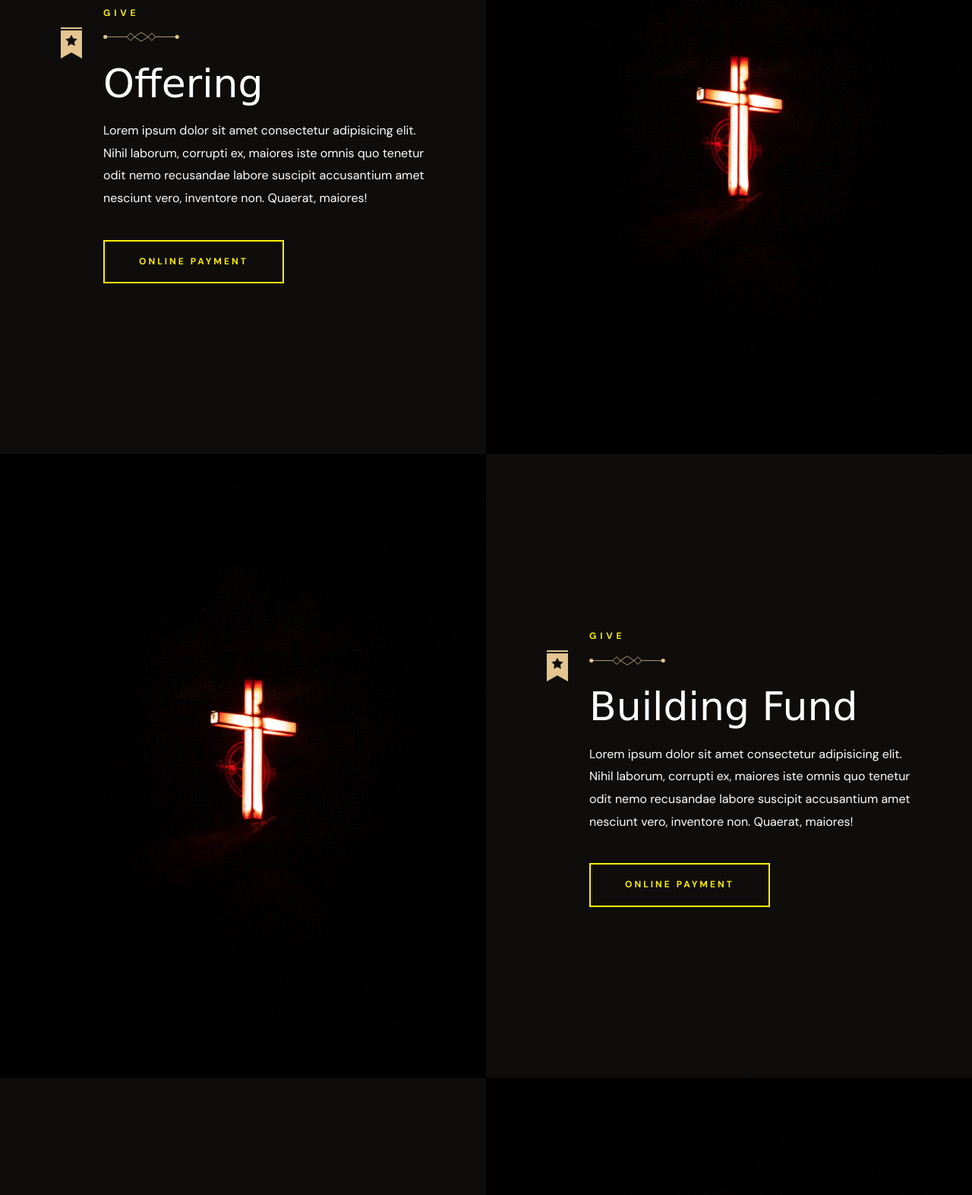
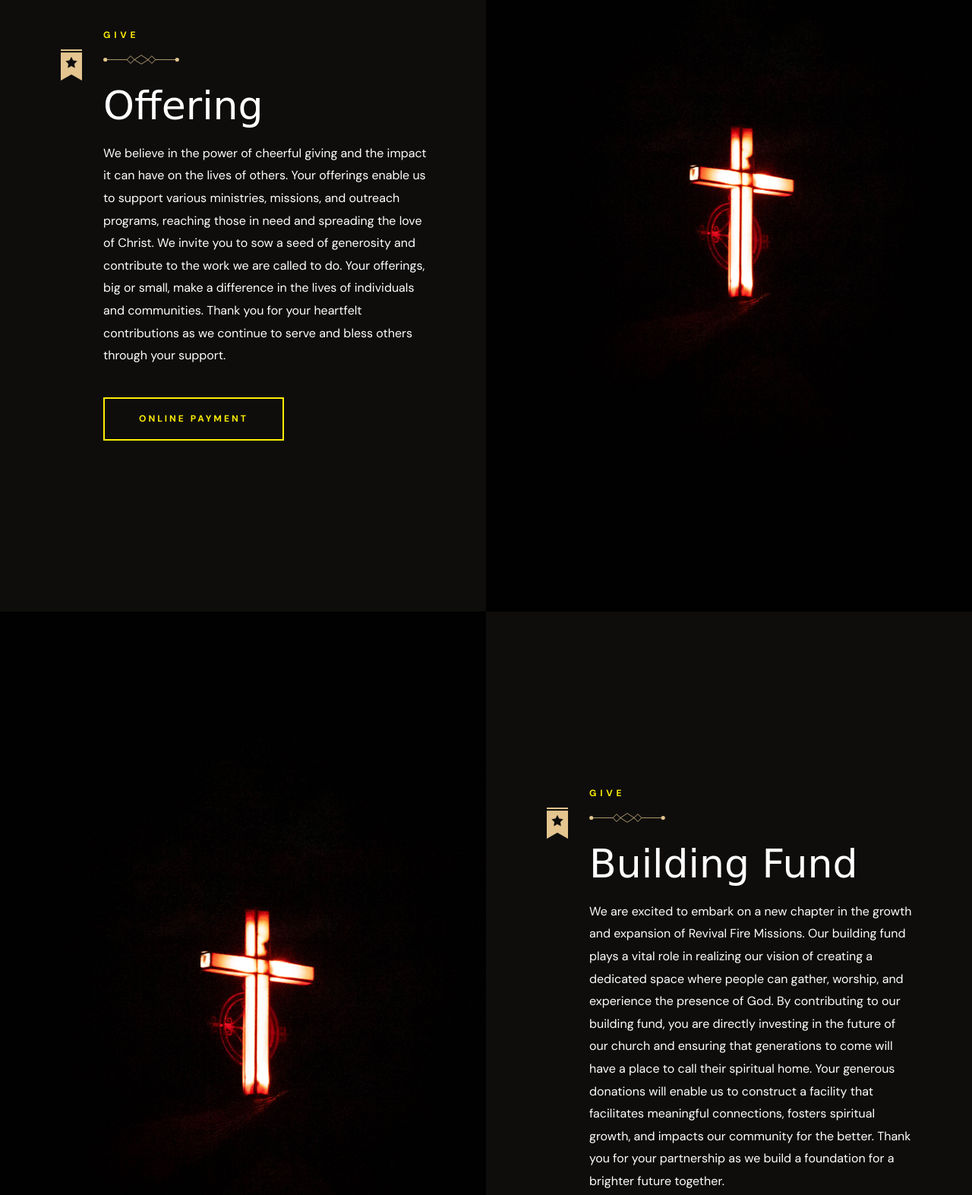
Before and after one commit to UsmanTheGuy/rfmi, a plain HTML site: page Give.html in a window 1280 px wide. Shown: the part 1923-3496 px from the top of the page at 76% size. Drawn offline with nearby package versions, Linux system fonts and the light colour scheme; a web font is replaced by a local one.

Commit message:
Update Give.html

```diff
--- a/Give.html
+++ b/Give.html
@@ -285,12 +285,10 @@
             <h2 class="headline-1 section-title"> Tithe </h2>
 
             <p class="section-text">
-              Lorem ipsum dolor sit amet consectetur adipisicing elit.
-              Nihil laborum, corrupti ex, maiores iste omnis quo tenetur odit nemo recusandae labore suscipit accusantium amet nesciunt vero, inventore non.
-              Quaerat, maiores!
+              Support God's work and honor Him through tithing at Revival Fire Missions. Your generous giving enables us to spread hope, love, and transformation. Partner with us to make a lasting impact on lives and our community. Thank you for your faithful support.
             </p>
 
-            <a href="https://sandbox-flw-web-v3.herokuapp.com/donate/jp0frv66gc5f" class="btn btn-primary">
+            <a href="https://sandbox-flw-web-v3.herokuapp.com/donate/grzk678ufh6z" class="btn btn-primary">
               <span class="text text-1"> Online Payment </span>
 
               <span class="text text-2" aria-hidden="true"> Online Payment </span>
@@ -321,9 +319,7 @@
             <h2 class="headline-1 section-title"> Offering </h2>
 
             <p class="section-text">
-              Lorem ipsum dolor sit amet consectetur adipisicing elit.
-              Nihil laborum, corrupti ex, maiores iste omnis quo tenetur odit nemo recusandae labore suscipit accusantium amet nesciunt vero, inventore non.
-              Quaerat, maiores!
+              We believe in the power of cheerful giving and the impact it can have on the lives of others. Your offerings enable us to support various ministries, missions, and outreach programs, reaching those in need and spreading the love of Christ. We invite you to sow a seed of generosity and contribute to the work we are called to do. Your offerings, big or small, make a difference in the lives of individuals and communities. Thank you for your heartfelt contributions as we continue to serve and bless others through your support.
             </p>
 
             <a href="https://sandbox-flw-web-v3.herokuapp.com/donate/jp0frv66gc5f" class="btn btn-primary">
@@ -365,9 +361,7 @@
             <h2 class="headline-1 section-title"> Building Fund </h2>
 
             <p class="section-text">
-              Lorem ipsum dolor sit amet consectetur adipisicing elit.
-              Nihil laborum, corrupti ex, maiores iste omnis quo tenetur odit nemo recusandae labore suscipit accusantium amet nesciunt vero, inventore non.
-              Quaerat, maiores!
+              We are excited to embark on a new chapter in the growth and expansion of Revival Fire Missions. Our building fund plays a vital role in realizing our vision of creating a dedicated space where people can gather, worship, and experience the presence of God. By contributing to our building fund, you are directly investing in the future of our church and ensuring that generations to come will have a place to call their spiritual home. Your generous donations will enable us to construct a facility that facilitates meaningful connections, fosters spiritual growth, and impacts our community for the better. Thank you for your partnership as we build a foundation for a brighter future together.
             </p>
 
             <a href="https://sandbox-flw-web-v3.herokuapp.com/donate/jp0frv66gc5f" class="btn btn-primary">
@@ -400,9 +394,7 @@
             <h2 class="headline-1 section-title"> Thanks Giving </h2>
 
             <p class="section-text">
-              Lorem ipsum dolor sit amet consectetur adipisicing elit.
-              Nihil laborum, corrupti ex, maiores iste omnis quo tenetur odit nemo recusandae labore suscipit accusantium amet nesciunt vero, inventore non.
-              Quaerat, maiores!
+              At Revival Fire Missions, we celebrate the spirit of gratitude and the power of giving thanks. Thanksgiving is a time to reflect on God's abundant blessings and express our heartfelt appreciation for His faithfulness in our lives. We encourage you to join us in cultivating a thankful heart, not just during the Thanksgiving season, but every day. As we offer our thanks, we are reminded of God's goodness and provision, which inspires us to share His love with others. Let us come together in unity, expressing our gratitude for His grace, mercy, and unfailing love. May our Thanksgiving overflow and bring joy and blessings to those around us.
             </p>
 
             <a href="https://sandbox-flw-web-v3.herokuapp.com/donate/jp0frv66gc5f" class="btn btn-primary">
@@ -443,9 +435,7 @@
             <h2 class="headline-1 section-title"> First Fruit </h2>
 
             <p class="section-text">
-              Lorem ipsum dolor sit amet consectetur adipisicing elit.
-              Nihil laborum, corrupti ex, maiores iste omnis quo tenetur odit nemo recusandae labore suscipit accusantium amet nesciunt vero, inventore non.
-              Quaerat, maiores!
+              At Revival Fire Missions, we cherish the biblical principle of offering the first fruits of our labor to God. The concept of first fruits represents a heartfelt act of gratitude and trust in God's provision. By dedicating the first portion of our blessings to Him, we acknowledge His faithfulness and sovereignty in our lives. We believe that as we honor God with our first fruits, He blesses the remainder of our resources and endeavors. Through this act of obedience and worship, we align our hearts with God's purposes and open ourselves to His abundant blessings. Let us joyfully present our first fruits to the Lord, knowing that He will multiply our offerings and use them for His glory and kingdom.
             </p>
 
             <a href="https://sandbox-flw-web-v3.herokuapp.com/donate/jp0frv66gc5f" class="btn btn-primary">
@@ -478,9 +468,7 @@
             <h2 class="headline-1 section-title"> Special Gift </h2>
 
             <p class="section-text">
-              Lorem ipsum dolor sit amet consectetur adipisicing elit.
-              Nihil laborum, corrupti ex, maiores iste omnis quo tenetur odit nemo recusandae labore suscipit accusantium amet nesciunt vero, inventore non.
-              Quaerat, maiores!
+              At Revival Fire Missions, we recognize the significance of special gifts given with a generous heart. Special gifts go beyond our regular tithes and offerings, as they reflect a desire to go above and beyond in supporting the work of God's kingdom. These gifts allow us to fulfill unique needs, support special projects, and make a lasting impact on the lives of others. Whether it's a one-time donation or a special contribution towards a specific cause, your generosity enables us to reach further and touch more lives with the love of Christ. We are immensely grateful for your willingness to give a special gift and partner with us in making a difference. Together, we can bring hope, transformation, and blessings to individuals and communities in need. Thank you for your heartfelt and extraordinary support.
             </p>
 
             <a href="https://sandbox-flw-web-v3.herokuapp.com/donate/jp0frv66gc5f" class="btn btn-primary">
```
